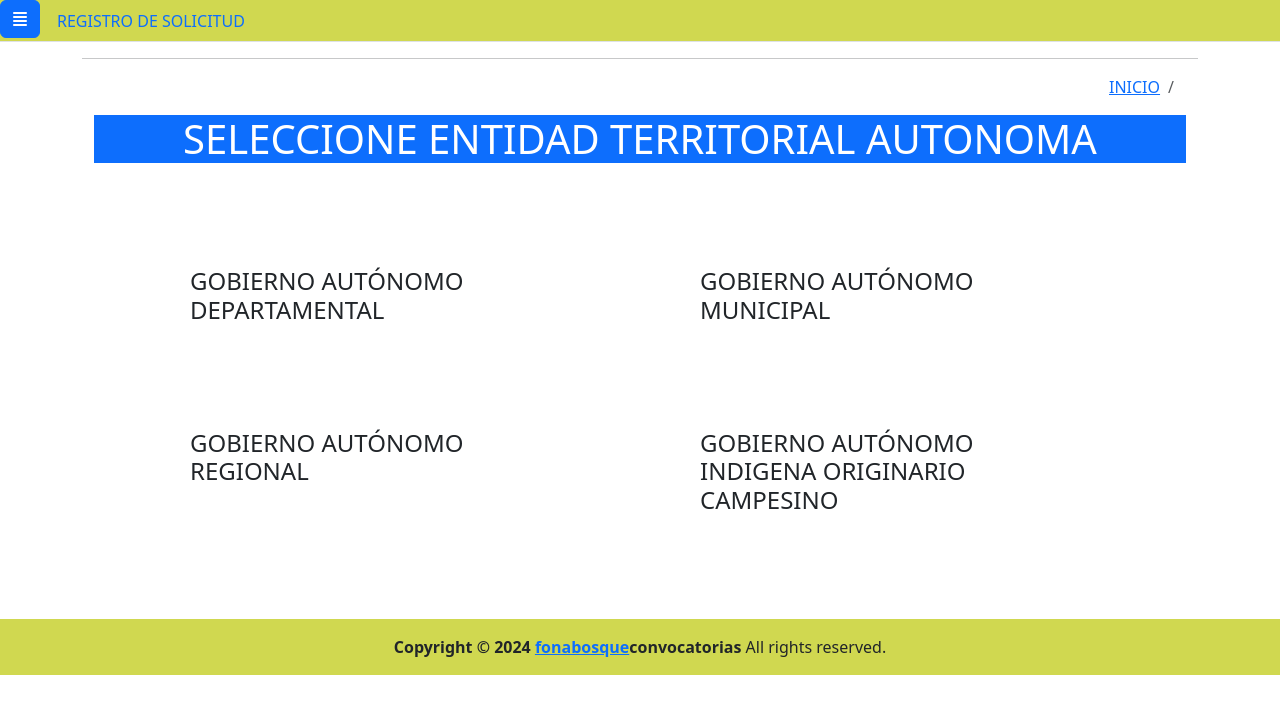
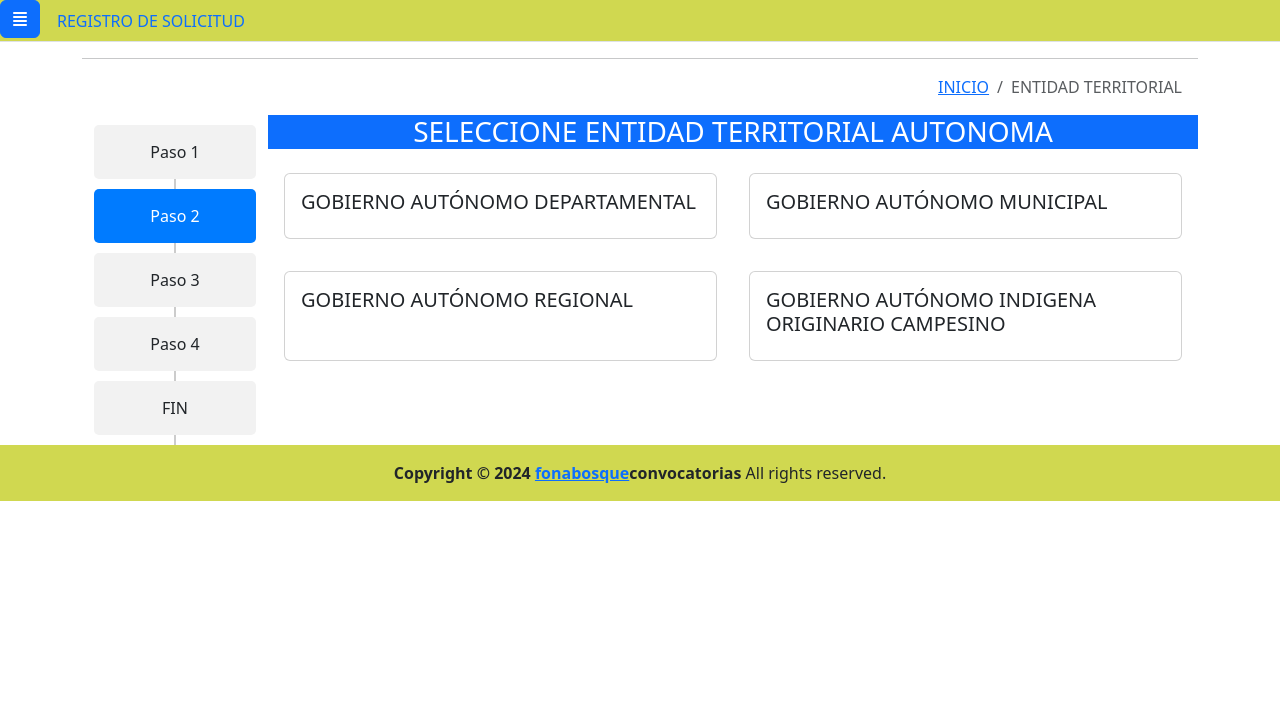
Before and after one commit to aleidaapaza/convocatoria, a Django app: page /solicitud/1/ in a window 1280 px wide. Shown: the top 714 px of the page. Run offline with Django 5.2, Linux system fonts and the light colour scheme; some libraries are stand-ins or nearby versions.

Commit message:
form_municipio

```diff
--- a/app/solicitud/urls.py
+++ b/app/solicitud/urls.py
@@ -1,9 +1,9 @@
 from django.urls import path, include
 
-from solicitud.views import solicitud,entidad
+from solicitud.views import solicitud,entidad, municipio
 app_name = 'solicitud'
 urlpatterns = [
     path('', solicitud.as_view(), name='Departamento'),
-    path('solicitud/<str:departamento>/', entidad.as_view(), name='Entidad_Territorial'),
-
+    path('solicitud/<int:departamento>/', entidad.as_view(), name='Entidad_Territorial'),
+    path('solicitud/<int:departamento>/<int:entidad>/', municipio.as_view(), name='Municipio'),
 ]
--- a/app/solicitud/views.py
+++ b/app/solicitud/views.py
@@ -4,12 +4,31 @@ from django.shortcuts import render
 
 from django.contrib.auth import logout
 from django.shortcuts import render
-from django.views.generic import TemplateView, View
+from django.views.generic import TemplateView
 from django.urls import reverse
-from django.views.generic import ListView, CreateView, UpdateView
+from django.views.generic import CreateView, ListView
+from solicitud.models import Municipios
 
 class solicitud(TemplateView):
     template_name = 'index.html'
 
 class entidad(TemplateView):
     template_name = 'homepage/entidadTerritorial.html'
+    def get_context_data(self, **kwargs):
+        context = super(entidad, self).get_context_data(**kwargs)
+        departamento = self.kwargs.get('departamento', 0)
+        context['dep'] = departamento
+        context['entity'] = 'ENTIDAD TERRITORIAL'
+        return context
+
+class municipio(ListView):
+    model = Municipios
+    template_name = 'homepage/municipio.html'
+
+    def get_context_data(self, **kwargs):
+        context = super(entidad, self).get_context_data(**kwargs)
+        departamento = self.kwargs.get('departamento', 0)
+
+        context['dep'] = departamento
+        context['entity'] = 'ENTIDAD TERRITORIAL'
+        return context
--- a/app/static/css/styles.css
+++ b/app/static/css/styles.css
@@ -12,3 +12,56 @@ footer {
     padding: 1rem;
     /* Opcional: agrega estilo adicional */
 }
+
+
+.linea-pasos {
+    display: flex;
+    align-items: center;
+    flex-direction: column; /* Alinea los pasos verticalmente */
+    position: relative; /* Para posicionar la línea entre pasos */
+}
+
+.linea-pasos ul {
+    list-style-type: none;
+    padding: 0;
+    margin: 0;
+    width: 100%; /* Asegura que ocupe todo el ancho disponible */
+}
+
+.linea-pasos li {
+    position: relative;
+    padding: 15px 20px;
+    background: #f2f2f2;
+    border-radius: 5px;
+    text-align: center;
+    margin: 10px 0; /* Margen entre los pasos */
+    width: 100%; /* Ocupa todo el ancho */
+}
+
+.linea-pasos li:before {
+    content: '';
+    position: absolute;
+    top: 50%;
+    left: 50%;
+    width: 2px; /* Grosor de la línea */
+    height: calc(100% + 20px); /* Altura de la línea entre pasos */
+    background: #ccc;
+    transform: translate(-50%, -50%);
+    z-index: -1; /* Asegura que la línea esté detrás del texto */
+}
+
+.linea-pasos li:first-child:before {
+    display: none; /* Oculta la línea antes del primer paso */
+}
+
+.paso.activo {
+    background: #007BFF; /* Color para el paso activo */
+    color: white; /* Color del texto para el paso activo */
+}
+
+/* Responsividad */
+@media (max-width: 600px) {
+    .linea-pasos li {
+        padding: 10px; /* Reduce el padding en pantallas pequeñas */
+    }
+}
--- a/app/templates/base/librerias.html
+++ b/app/templates/base/librerias.html
@@ -6,10 +6,8 @@
     <meta name="viewport" content="width=device-width, initial-scale=1.0">
     <meta http-equiv="x-ua-compatible" content="ie=edge">
     <title>{{ titulo }}</title>
-
+    <link rel="stylesheet" href="{% static 'css/styles.css' %}">
     <script src="https://code.jquery.com/jquery-3.6.0.min.js"></script>
-
-    <link rel="stylesheet" href="{% static 'css/styles.css' %}">
     <!-- Bootstrap CSS -->
     <link href="https://cdn.jsdelivr.net/npm/bootstrap@5.3.3/dist/css/bootstrap.min.css" rel="stylesheet" integrity="sha384-QWTKZyjpPEjISv5WaRU9OFeRpok6YctnYmDr5pNlyT2bRjXh0JMhjY6hW+ALEwIH" crossorigin="anonymous">    <link rel="stylesheet" href="{% static 'css/styles.css' %}">
    <!-- Font Awesome CDN -->
--- a/app/templates/homepage/entidadTerritorial.html
+++ b/app/templates/homepage/entidadTerritorial.html
@@ -1,28 +1,66 @@
 {% extends 'base/base.html' %}
 {% load static %}
+{% block librerias %}
+    <style>
+        .card {
+            height: 100%;
+        }
+    </style>
+{% endblock  %}
 {% block contenido %}
     {% if not user.is_authenticated%}
-        <h1 class="text-center text-bg-primary">SELECCIONE ENTIDAD TERRITORIAL AUTONOMA</h1>
-    <div class="row p-5">
-        <div class="col-6 ">
-        <a href="{% url 'solicitud:Entidad_Territorial' 'LA PAZ' %}" style="text-decoration: none; color: inherit;">
-            <h4 class="p-5">GOBIERNO AUTÓNOMO DEPARTAMENTAL</h4>
+        <div class="row">
+            <div class="col-4 col-sm-2">
+                <div class="linea-pasos">
+                    <ul>
+                        <li class="paso">Paso 1</li>
+                        <li class="paso activo">Paso 2</li>
+                        <li class="paso">Paso 3</li>
+                        <li class="paso">Paso 4</li>
+                        <li class="paso">FIN</li>
+                    </ul>
+                </div>
+            </div>
+            <div class="col-8 col-sm-10">
+                <div class="row">
+                    <h3 class="text-center text-bg-primary">SELECCIONE ENTIDAD TERRITORIAL AUTONOMA</h3>
+                    <div class="col-sm-12 col-md-6 p-3">
+                        <div class="card">
+                            <a href="{% url 'solicitud:Municipio' dep '1' %}" style="text-decoration: none; color: inherit;">
+                                <div class="card-body">
+                                    <h5 class="card-title">GOBIERNO AUTÓNOMO DEPARTAMENTAL</h5>
+                                </div>
                             </a>
                         </div>
-        <div class="col-6">
-        <a href="{% url 'solicitud:Entidad_Territorial' 'LA PAZ' %}" style="text-decoration: none; color: inherit;">
-            <h4 class="p-5">GOBIERNO AUTÓNOMO MUNICIPAL</h4>
+                    </div>
+                    <div class="col-sm-12 col-md-6 p-3">
+                        <div class="card">
+                            <a href="{% url 'solicitud:Municipio' dep '1' %}" style="text-decoration: none; color: inherit;">
+                                <div class="card-body">
+                                    <h5 class="card-title">GOBIERNO AUTÓNOMO MUNICIPAL</h5>
+                                </div>
                             </a>
                         </div>
-        <div class="col-6">
-        <a href="{% url 'solicitud:Entidad_Territorial' 'LA PAZ' %}" style="text-decoration: none; color: inherit;">
-            <h4 class="p-5">GOBIERNO AUTÓNOMO REGIONAL</h4>
+                    </div>
+                    <div class="col-sm-12 col-md-6 p-3">
+                        <div class="card">
+                            <a href="{% url 'solicitud:Municipio' dep '1' %}" style="text-decoration: none; color: inherit;">
+                                <div class="card-body">
+                                    <h5 class="card-title">GOBIERNO AUTÓNOMO REGIONAL</h5>
+                                </div>
                             </a>
                         </div>
-        <div class="col-6">
-        <a href="{% url 'solicitud:Entidad_Territorial' 'LA PAZ' %}" style="text-decoration: none; color: inherit;">
-            <h4 class="p-5">GOBIERNO AUTÓNOMO INDIGENA ORIGINARIO CAMPESINO</h4>
+                    </div>
+                    <div class="col-sm-12 col-md-6 p-3">
+                        <div class="card">
+                            <a href="{% url 'solicitud:Municipio' dep '1' %}" style="text-decoration: none; color: inherit;">
+                                <div class="card-body">
+                                    <h5 class="card-title">GOBIERNO AUTÓNOMO INDIGENA ORIGINARIO CAMPESINO</h5>
+                                </div>
                             </a>
+                        </div>
+                    </div>
+                </div>
             </div>
         </div>
     {% endif %}
```
Also changed, not shown: app/templates/homepage/departamento.html (+36 -19 lines), app/templates/homepage/municipio.html (added, +46 -0 lines). Lines whose indentation alone changed are shown as unchanged.
